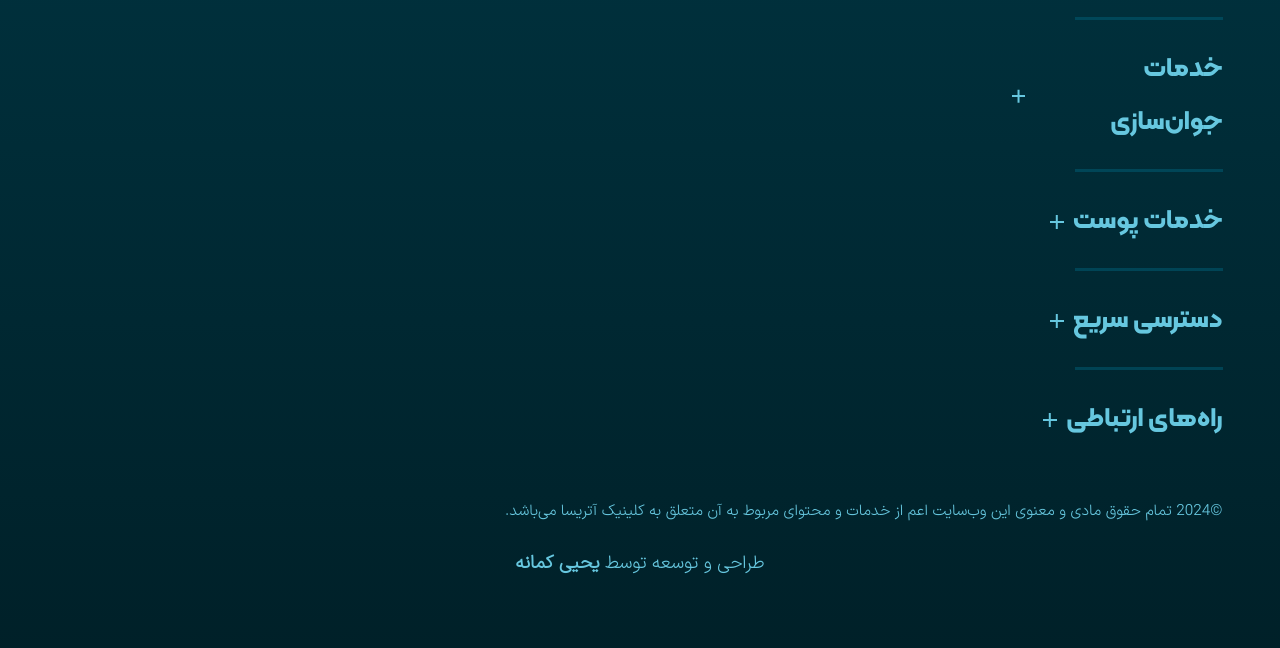
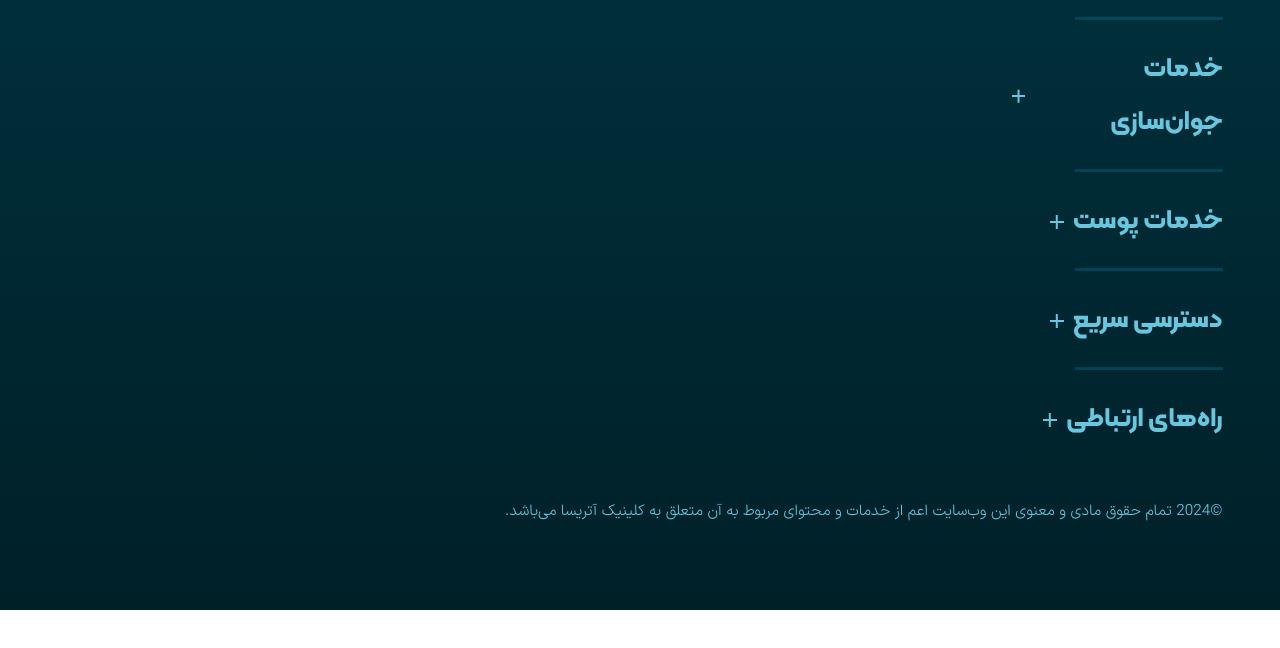
Before and after one commit to Narck/atrisa-clinic, a plain HTML site: page index.html in a window 1280 px wide. Shown: the part 4776-5424 px from the top of the page. After the commit the page ends 5386 px from the top, so only its background shows below. Drawn offline with Linux system fonts and the light colour scheme.

Commit message:
Update index.html
new

```diff
--- a/index.html
+++ b/index.html
@@ -1213,9 +1213,6 @@
                 ©2024 تمام حقوق مادی و معنوی این وب‌سایت اعم از خدمات و محتوای
                 مربوط به آن متعلق به کلینیک آتریسا می‌باشد.
               </p>
-              <p class="developer">
-                طراحی و توسعه توسط <strong><a href="">یحیی کمانه</a></strong>
-              </p>
             </div>
           </div>
         </div>
```
